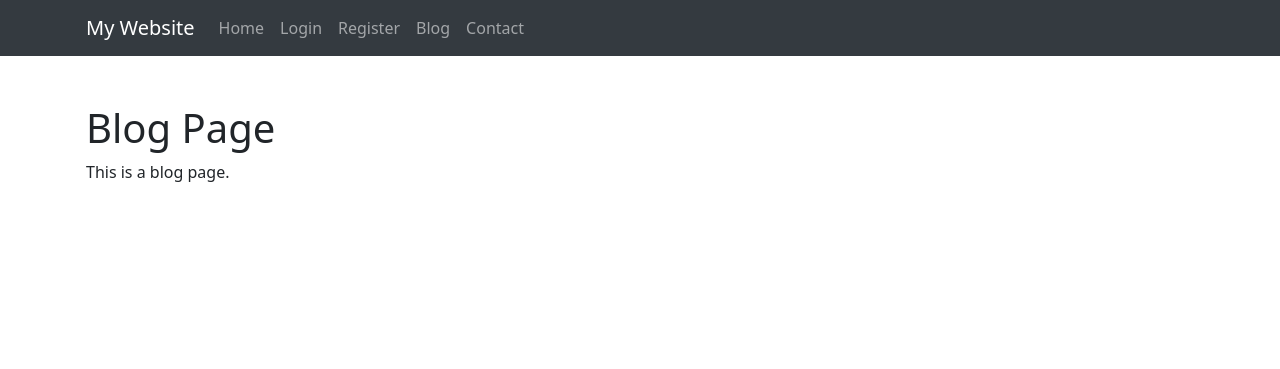
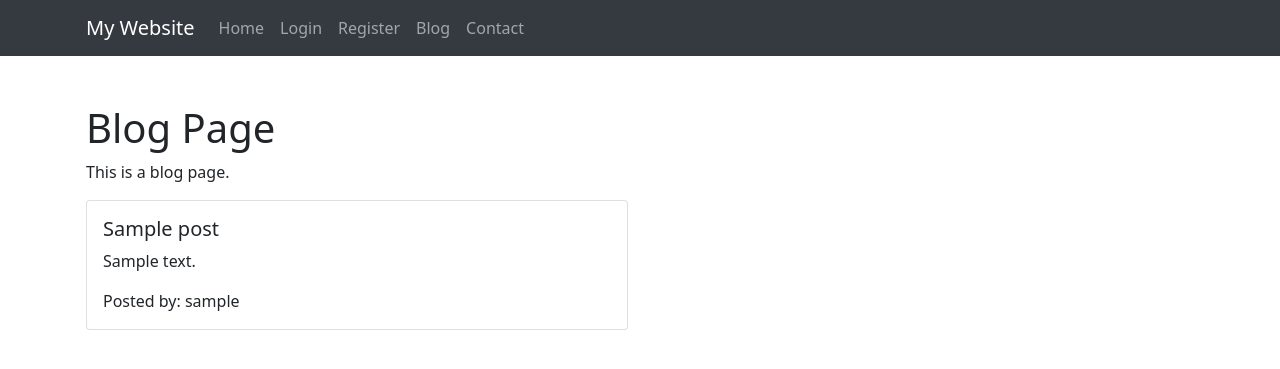
Before and after one commit to attacker-codeninja/Web-Application-Attacks, a Flask app: template Broken_Access_Control/IDOR/application/templates/blog.html in a window 1280 px wide. Shown: the top 369 px of the page. Run offline with Flask 2, Linux system fonts and the light colour scheme; the template is opened without the code that fills it: most values are stand-ins (such as "Sample title", 1, 10 or a date in 2020); some libraries are stand-ins or nearby versions.

Commit message:
blog page being created and functions made

```diff
--- a/Broken_Access_Control/IDOR/application/app.py
+++ b/Broken_Access_Control/IDOR/application/app.py
@@ -104,7 +104,8 @@ def user_home(name):
 
 @app.route('/blog')
 def blog():
-    return render_template('blog.html')
+    blog_posts = get_public_blog_posts()  # Function to retrieve public blog posts from the database
+    return render_template('blog.html', blog_posts=blog_posts)
 
 @app.route('/contact')
 def contact():
--- a/Broken_Access_Control/IDOR/application/templates/blog.html
+++ b/Broken_Access_Control/IDOR/application/templates/blog.html
@@ -43,7 +43,21 @@
   <main class="container mt-5">
     <h1>Blog Page</h1>
     <p>This is a blog page.</p>
+    <div class="row">
+      {% for post in blog_posts %}
+      <div class="col-md-6">
+        <div class="card mb-3">
+          <div class="card-body">
+            <h5 class="card-title">{{ post.title }}</h5>
+            <p class="card-text">{{ post.content }}</p>
+            <p class="card-text">Posted by: {{ post.user_name }}</p>
+          </div>
+        </div>
+      </div>
+      {% endfor %}
+    </div>
   </main>
+
 
   <!-- Bootstrap JS -->
   <script src="https://stackpath.bootstrapcdn.com/bootstrap/5.0.0-alpha1/js/bootstrap.bundle.min.js"></script>
```
